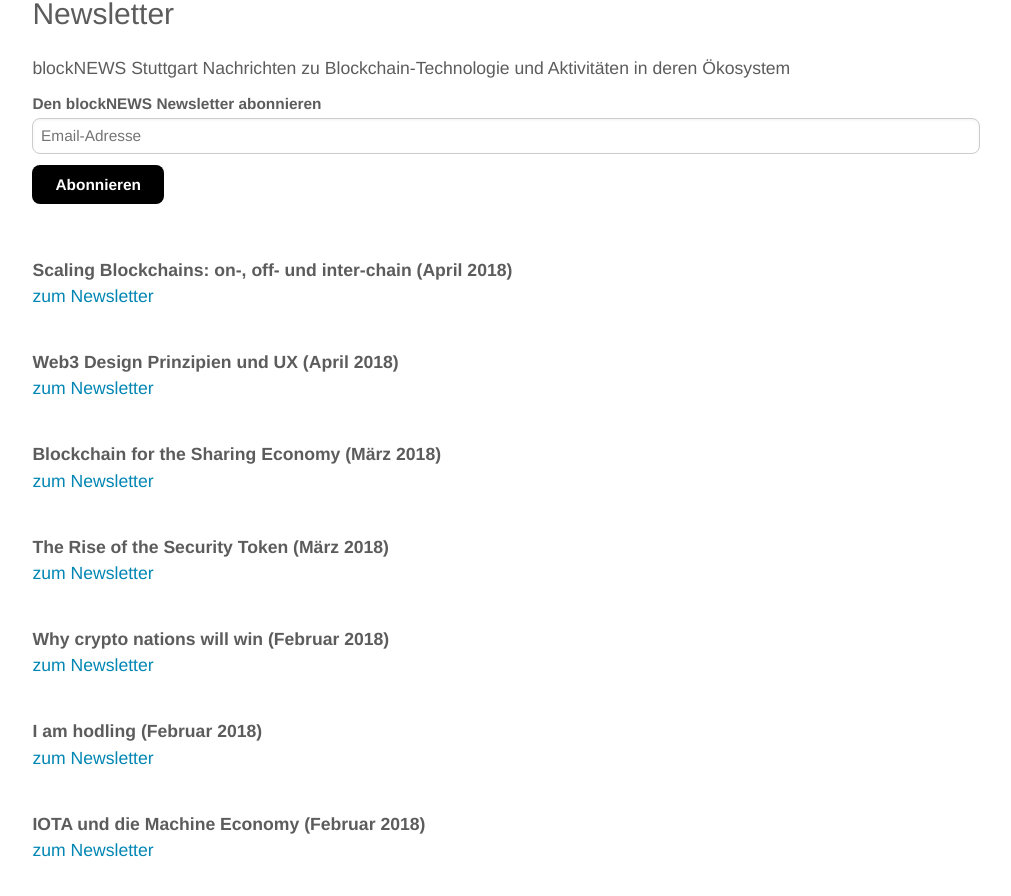
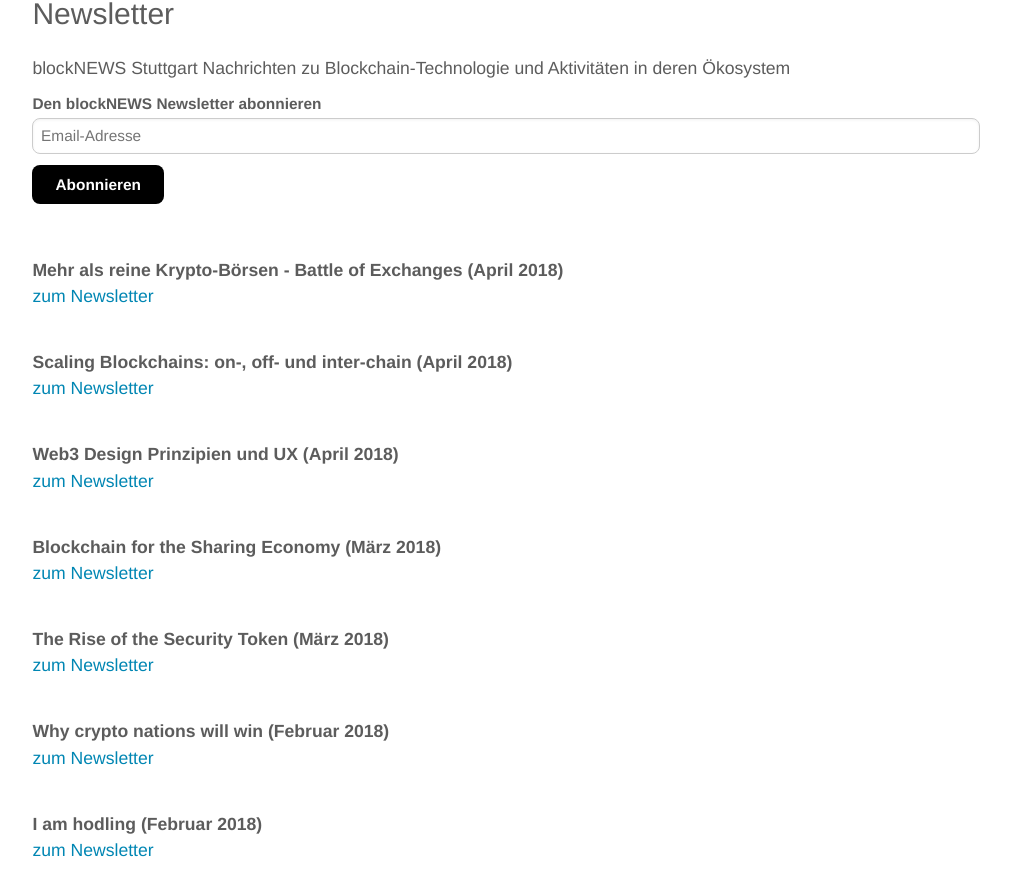
Before and after one commit to blocklab/site, a Jekyll site: the page built from newsletter.md, in a window 1280 px wide and 900 px high, scrolled down 486 px. Shown: the top 896 px of the window, without its empty margins (134-1145 px from the left). Built offline with Jekyll 4.4.1, drawn with Linux system fonts in a browser that asks for light colours; comment, search, counter and statistics services are not loaded.

Commit message:
Update newsletter.md

```diff
--- a/newsletter.md
+++ b/newsletter.md
@@ -29,6 +29,11 @@ Nachrichten zu Blockchain-Technologie und Aktivitäten in deren Ökosystem
 <!--End mc_embed_signup-->
 
 <br>
+<br>
+**Mehr als reine Krypto-Börsen - Battle of Exchanges (April 2018)**
+<br>
+[zum Newsletter](https://mailchi.mp/a4d63b68dc8c/blockchain-in-der-kw16-private-key-und-wallet-sicherheit-573009)
+
 <br>
 **Scaling Blockchains: on-, off- und inter-chain (April 2018)**
 <br>
```
